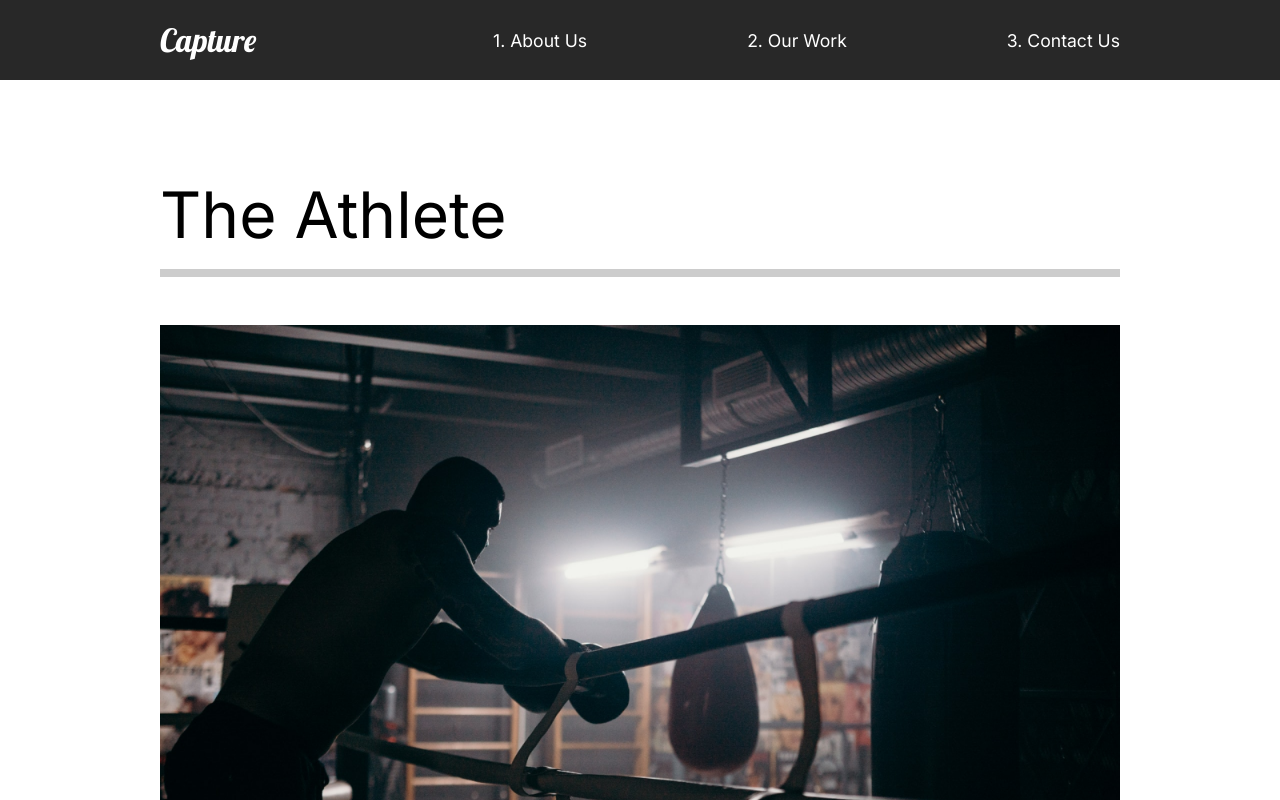
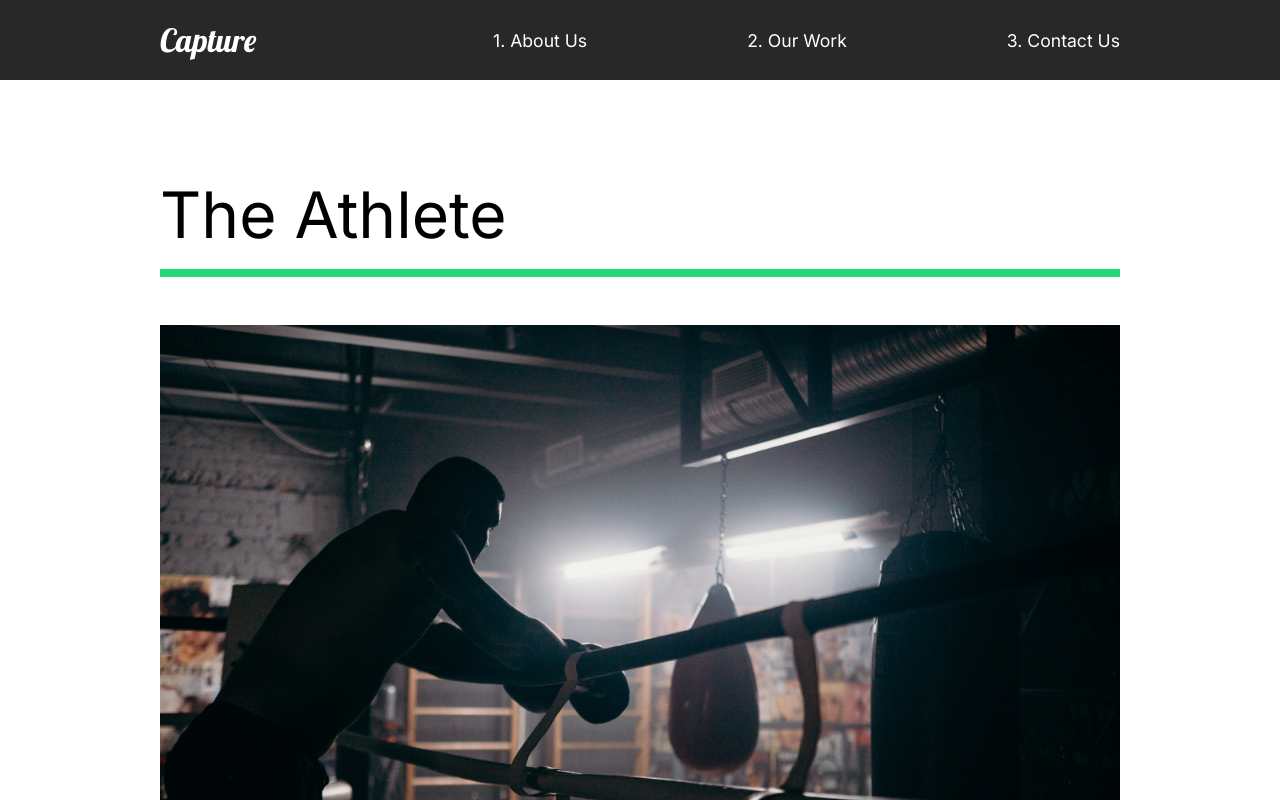
Before and after one commit to evoloshchenko/capture, a React (Create React App) app: page /work in a window 1280 px wide. Shown: the top 800 px of the page. Built offline with nearby package versions, Linux system fonts and the light colour scheme.

Commit message:
Added a page transition animation

```diff
--- a/src/Animation.js
+++ b/src/Animation.js
@@ -6,23 +6,26 @@
   show: {
     opacity: 1,
     y: 0,
-    transition: { duration: 1, when: "beforeChildren", staggerChildren: 0.25 },
+    transition: {
+      duration: 0.5,
+      when: "beforeChildren",
+      staggerChildren: 0.25,
+    },
   },
   exit: {
     opacity: 0,
-    y: 300,
     transition: { duration: 0.5 },
   },
 };
 
 export const titleAnimation = {
   hidden: { y: 600 },
-  show: { y: 0, transition: { duration: 0.75, ease: "linear" } },
+  show: { y: 0, transition: { duration: 0.75, ease: "easeInOut" } },
 };
 
 export const fade = {
   hidden: { opacity: 0 },
-  show: { opacity: 1, transition: { ease: "circOut", duration: 0.75 } },
+  show: { opacity: 1, transition: { ease: "linear", duration: 0.75 } },
 };
 
 export const photoAnimation = {
@@ -33,3 +36,25 @@
     transition: { ease: "circIn", duration: 0.75 },
   },
 };
+
+export const lineAnimation = {
+  hidden: { width: "0%" },
+  show: {
+    width: "100%",
+    transition: { duration: 1 },
+  },
+};
+
+export const slider = {
+  hidden: { x: "-130%", skew: "45deg" },
+  show: {
+    x: "100%",
+    skew: "0deg",
+    transition: { ease: "easeOut", duration: 1 },
+  },
+};
+
+export const sliderContainer = {
+  hidden: { opacity: 1 },
+  show: { opacity: 1, transition: { staggerChildren: 0.15, ease: "easeOut" } },
+};
--- a/src/pages/OurWork.js
+++ b/src/pages/OurWork.js
@@ -1,4 +1,4 @@
-import styled from "styled-components";
+import styled, { isStyledComponent } from "styled-components";
 import { Link } from "react-router-dom";
 
 //Images
@@ -7,7 +7,14 @@
 import goodtimes from "../img/goodtimes-small.png";
 //Animation
 import { motion } from "framer-motion";
-import { pageAnimation } from "../Animation";
+import {
+  slider,
+  sliderContainer,
+  pageAnimation,
+  fade,
+  photoAnimation,
+  lineAnimation,
+} from "../Animation";
 
 const OurWork = () => {
   return (
@@ -18,11 +25,19 @@
       animate="show"
       style={{ background: "#fff" }}
     >
+      <motion.div variants={sliderContainer}>
+        <Frame1 variants={slider}></Frame1>
+        <Frame2 variants={slider}></Frame2>
+        <Frame3 variants={slider}></Frame3>
+        <Frame4 variants={slider}></Frame4>
+      </motion.div>
       <Movie>
-        <h2>The Athlete</h2>
-        <div className="line"></div>
+        <motion.h2 variants={fade}>The Athlete</motion.h2>
+        <motion.div variants={lineAnimation} className="line"></motion.div>
         <Link to="/work/the-athlete">
-          <img src={athlete} alt="athlete" />
+          <Hide>
+            <motion.img variants={photoAnimation} src={athlete} alt="athlete" />
+          </Hide>
         </Link>
       </Movie>
       <Movie>
@@ -57,7 +72,7 @@
   padding-bottom: 10rem;
   .line {
     height: 0.5rem;
-    background: #cccccc;
+    background: #23d977;
     margin-bottom: 3rem;
   }
   img {
@@ -67,4 +82,30 @@
   }
 `;
 
+const Hide = styled.div`
+  overflow: hidden;
+`;
+
+//Frame Animation
+const Frame1 = styled(motion.div)`
+  position: fixed;
+  left: 0;
+  top: 10%;
+  width: 100%;
+  height: 100vh;
+  background: #fffebf;
+  z-index: 2;
+`;
+const Frame2 = styled(Frame1)`
+  background: #ff8efb;
+`;
+
+const Frame3 = styled(Frame1)`
+  background: #8ed2ff;
+`;
+
+const Frame4 = styled(Frame1)`
+  background: #8effa0;
+`;
+
 export default OurWork;
```
